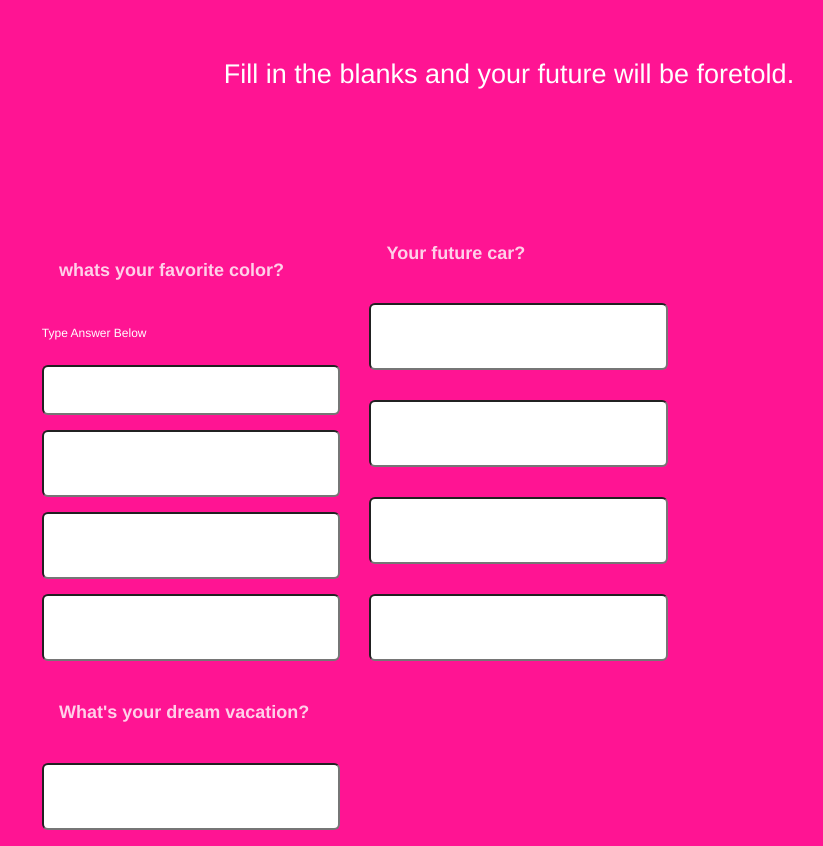
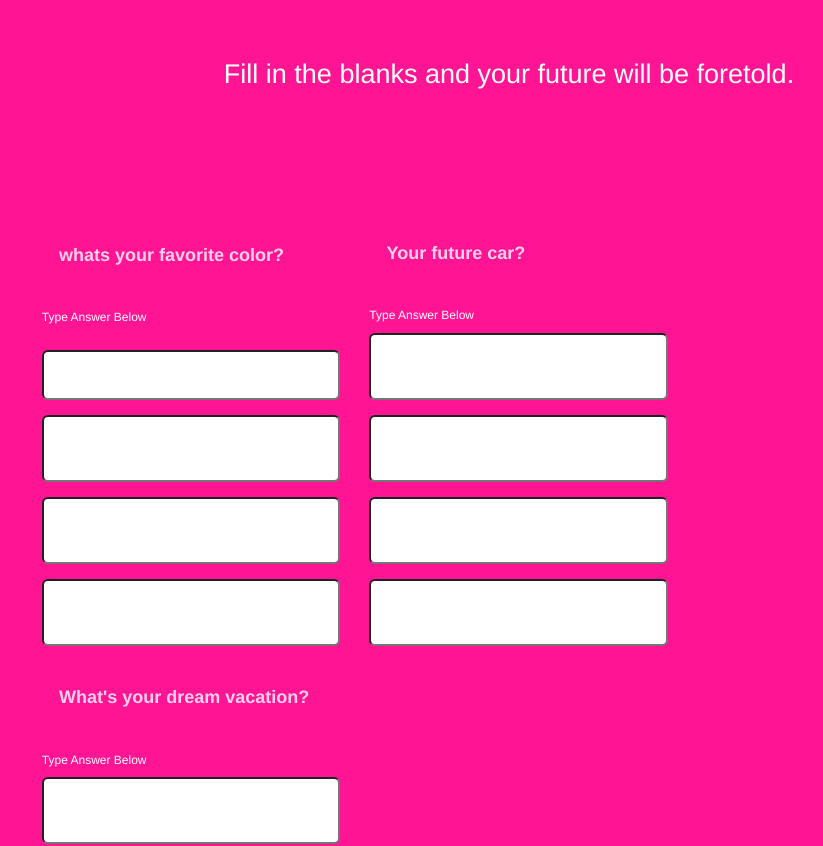
Before and after one commit to Lianagarza/Mash-game-fall-23, a plain HTML site: page index.html in a window 1280 px wide. Shown: the part 146-992 px from the top of the page, without its empty margins (131-954 px from the left). Drawn offline with Linux system fonts and the light colour scheme.

Commit message:
Update index.html

```diff
--- a/index.html
+++ b/index.html
@@ -32,13 +32,19 @@
         </div>
         <div class="choice-bucket">
           <h4 class="highlight">Your future car?</h4>
-          <input name="answer_2[]"type="text">
+          <label>
+            Type Answer Below
+          </label>
+           <input name="answer_2[]"type="text">
           <input name="answer_2[]"type="text">
           <input name="answer_2[]"type="text">
           <input name="answer_2[]"type="text">
         </div>
         <div class="choice-bucket">
           <h4 class="highlight">What's your dream vacation?</h4>
+          <label>
+            Type Answer Below
+          </label>
           <input name="answer_3[]"type="text">
           <input name="answer_3[]"type="text">
           <input name="answer_3[]"type="text">
```
